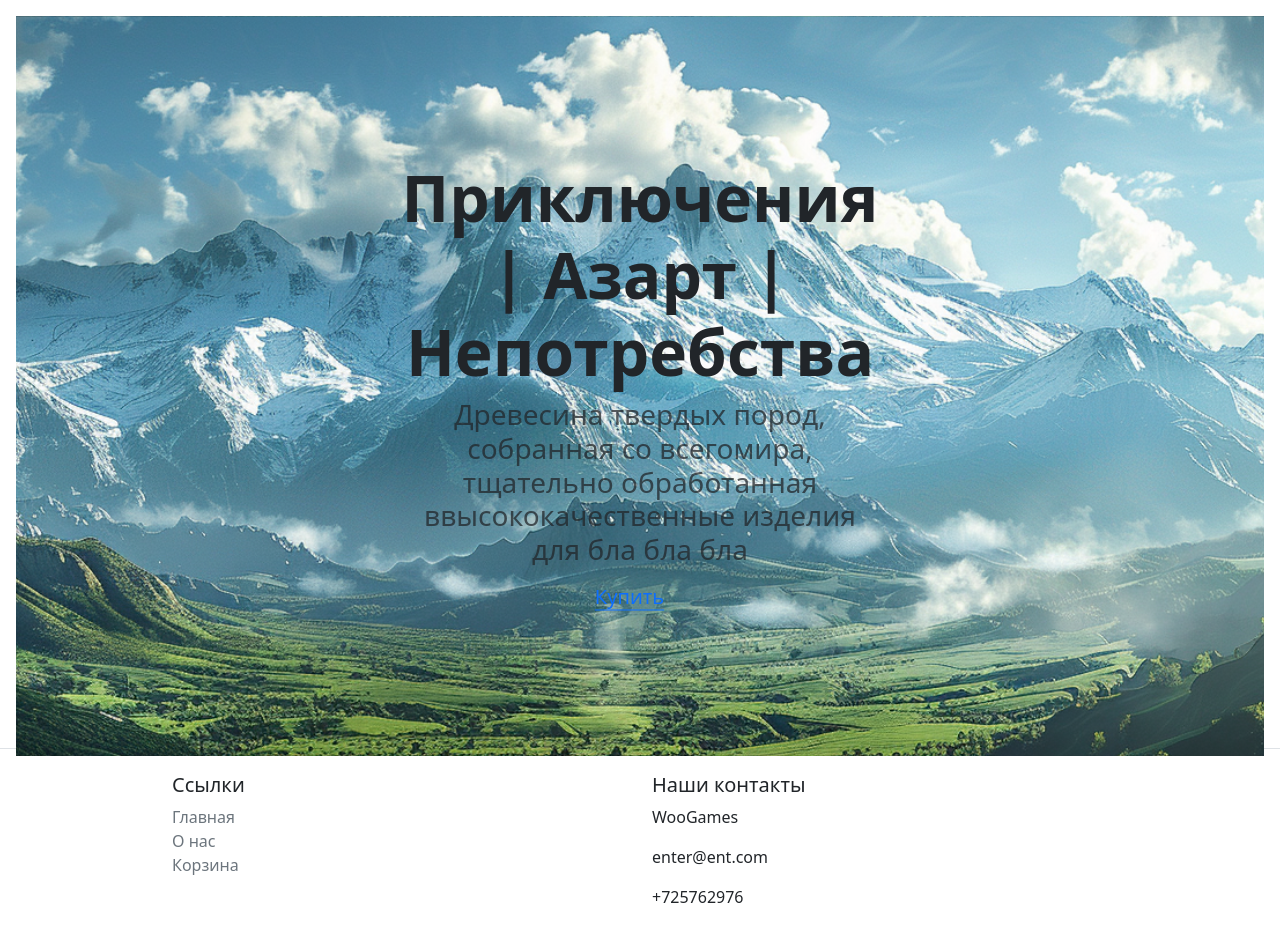
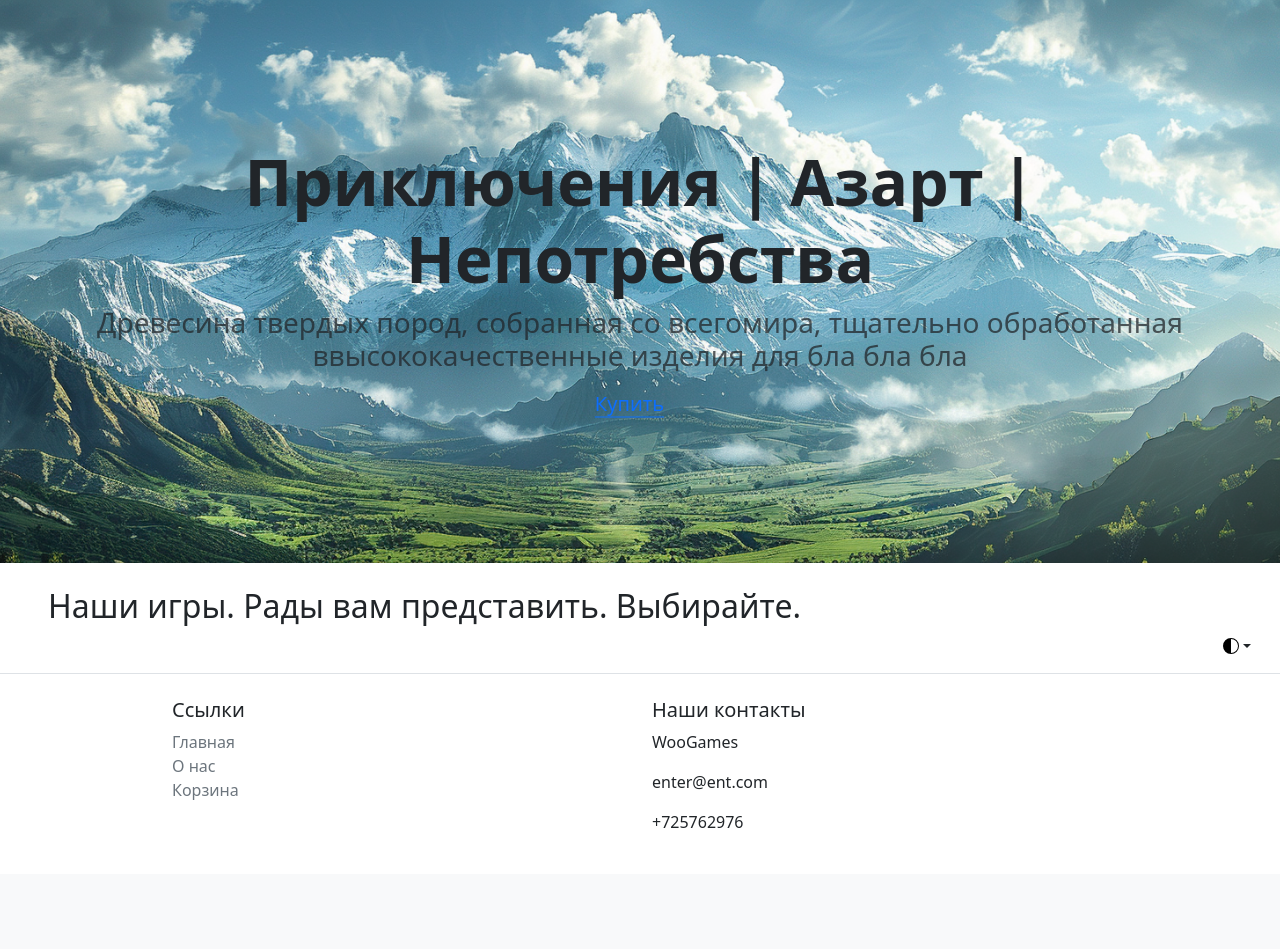
Before and after one commit to Asgef/gwent_website, a Django app: page / in a window 1280 px wide. Shown: the part 117-1066 px from the top of the page. After the commit the page ends 945 px from the top, so only its background shows below. Run offline with Django 5.2, Linux system fonts and the light colour scheme; data that the repository does not hold is empty; some libraries are stand-ins or nearby versions.

Commit message:
Correct the layout

```diff
--- a/game_gwent/templates/home_page.html
+++ b/game_gwent/templates/home_page.html
@@ -5,8 +5,8 @@
 {% block content %}
 
 
-    <div class="main-banner position-relative overflow-hidden p-3 p-md-5 m-md-3 text-center bg-body-tertiary">
-        <div class="col-md-6 p-lg-5 mx-auto my-5">
+    <div class="main-banner position-relative overflow-hidden p-3 p-md-5 md-3 text-center bg-body-tertiary">
+        <div class="col-md-6 p-lg-5 mx-auto my-5 w-100">
           <h1 class="display-3 fw-bold">{{ greeting_title }}</h1>
           <h3 class="fw-normal text-muted mb-3">{{ greeting_description }}</h3>
           <div class="d-flex gap-3 justify-content-center lead fw-normal">
@@ -18,7 +18,13 @@
         </div>
     </div>
 
-    {% include 'layouts/product.html' %}
-
+    <div class="mt">
+        <div class="py-4">
+            <div class="px-5 mb-4">
+                <h2 class="mb-5">Наши игры. Рады вам представить. Выбирайте.</h2>
+            </div>
+            {% include 'layouts/product.html' %}
+        </div>
+    </div>
 
 {% endblock %}
--- a/game_gwent/templates/layouts/product.html
+++ b/game_gwent/templates/layouts/product.html
@@ -1,7 +1,7 @@
 <!-- templates/layouts/product_show.html -->
 <div class="row row-cols-1 row-cols-md-2 row-cols-lg-3 g-4 justify-content-center align-items-center">
   {% for product in object_list %}
-  <div class="col">
+  <div>
     <a href="{% url 'collections_detail' product.id %}" class="text-decoration-none text-dark">
       <div class="card h-100">
         {% if product.image %}
```
